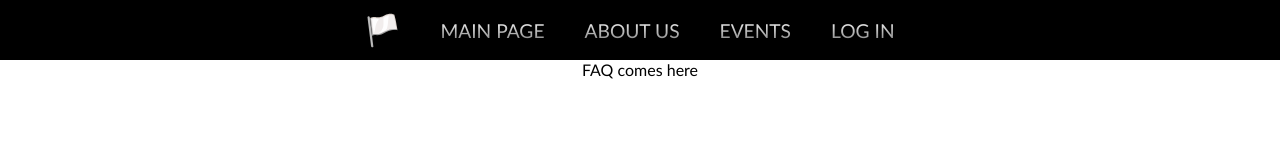
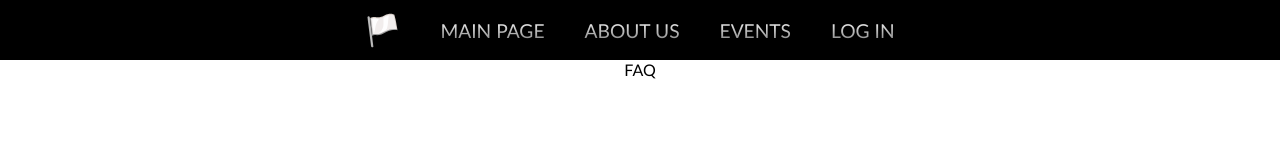
Before and after one commit to Arpadtoth100/EventHorizon, a React (Create React App) app: page /faq in a window 1280 px wide. Shown: the top 160 px of the page. Built offline with nearby package versions, Linux system fonts and the light colour scheme.

Commit message:
oldalcsoport 2

```diff
--- a/src/App.js
+++ b/src/App.js
@@ -10,6 +10,9 @@ import Privacy from './components/Privacy';
 import SignOut from './components/SignOut';
 import UserMainLayout from './layouts/UserMainLayout';
 import ThankYouScreen from './views/ThankYouScreen';
+import SignIn from './components/SignIn';
+import Contact from './components/Contact';
+import FAQ from './components/FAQ';
 
 function App() {
   return (
@@ -21,9 +24,9 @@ function App() {
           <Route path="/aboutus" element={<AboutUs />} />
           <Route path="/search" element={<SearchForEvents />} />
           <Route path="/events" element={<Eventspage />} />
-          <Route path="/signin" element={<div>sign in screen here</div>} />
-          <Route path="/contact" element={<div>Contact comes here</div>} />
-          <Route path="/faq" element={<div>FAQ comes here</div>} />
+          <Route path="/signin" element={<SignIn/>} />
+          <Route path="/contact" element={<Contact/>} />
+          <Route path="/faq" element={<FAQ/>} />
           <Route path="/privacy" element={<Privacy />} />
           <Route path="*" element={<div>No content found</div>} />
         </Route>
@@ -34,8 +37,8 @@ function App() {
           <Route path="/search" element={<SearchForEvents />} />
           <Route path="/events" element={<Eventspage />} />
           <Route path="/signout" element={<SignOut />} />
-          <Route path="/contact" element={<div>Contact comes here</div>} />
-          <Route path="/faq" element={<div>FAQ comes here</div>} />
+          <Route path="/contact" element={<Contact/>} />
+          <Route path="/faq" element={<FAQ/>} />
           <Route path="/privacy" element={<Privacy />} />
           <Route path="*" element={<div>No content found</div>} />
           <Route path='/thankyou' element={<ThankYouScreen />} />
--- /dev/null
+++ b/src/components/Contact.js
@@ -0,0 +1,10 @@
+
+function Contact() {
+    return(
+        <div>
+            Contact
+        </div>
+    )
+}
+
+export default Contact
--- /dev/null
+++ b/src/components/FAQ.js
@@ -0,0 +1,10 @@
+
+function FAQ() {
+    return(
+        <div>
+            FAQ
+        </div>
+    )
+}
+
+export default FAQ
--- /dev/null
+++ b/src/components/SignIn.js
@@ -0,0 +1,5 @@
+function SignIn() {
+    return <div>SignIn</div>;
+}
+
+export default SignIn;
```
